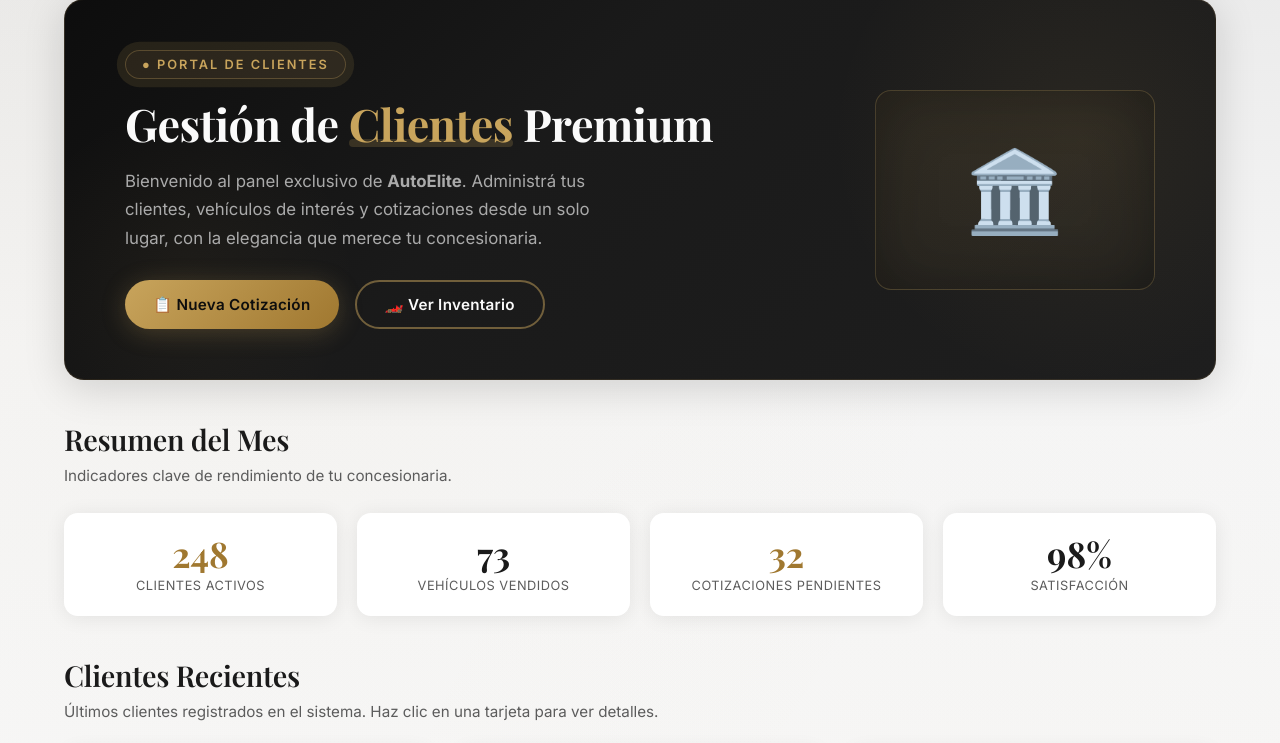
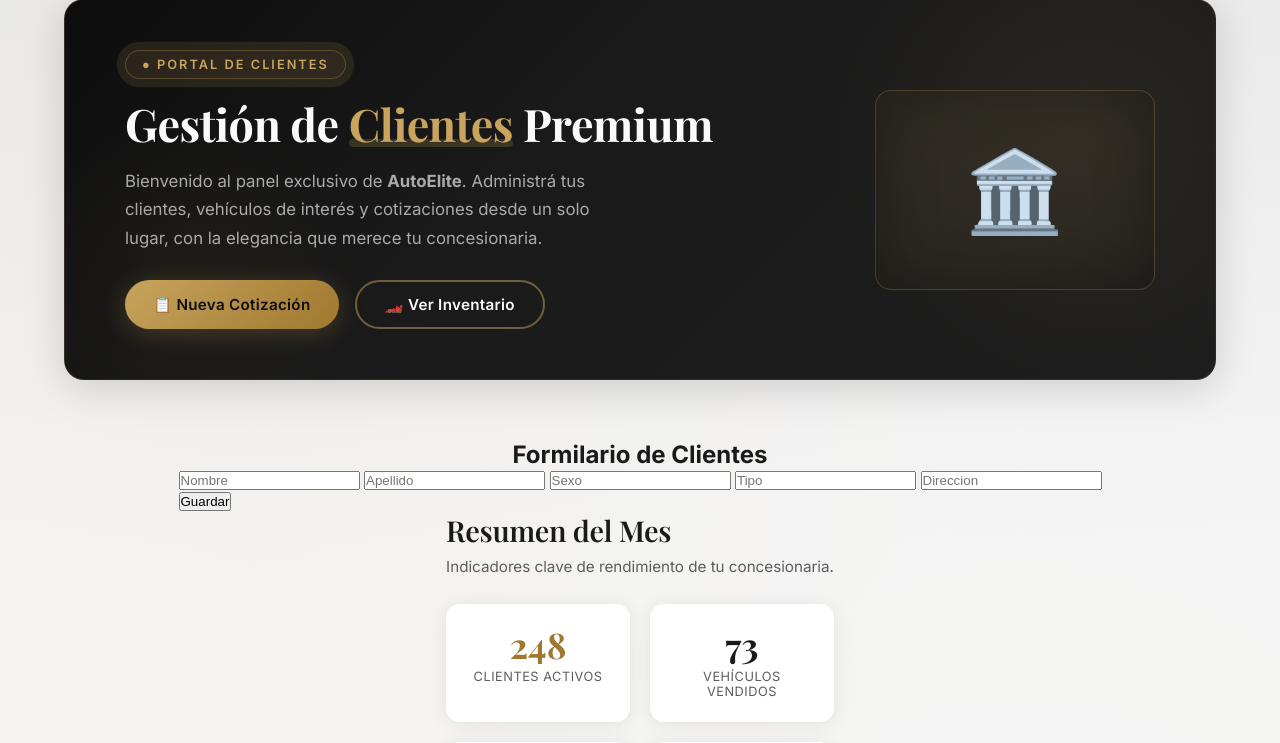
Before and after one commit to cesarbus2171-commits/Mysite, a Django app: template clientes/templates/clientes/clientes.html in a window 1280 px wide. Shown: the part 121-864 px from the top of the page. Run offline with Django 5.2, Linux system fonts and the light colour scheme; the template is opened without the code that fills it, so the values that code supplies are empty.

Commit message:
practica 8

```diff
--- a/clientes/models.py
+++ b/clientes/models.py
@@ -2,7 +2,7 @@ from django.db import models
 
 # Create your models here.
 
-class cliente(models.Model):
+class clientes(models.Model):
     nombre = models.CharField()
     apellido = models.CharField()
     sexo = models.CharField()
--- a/clientes/templates/clientes/clientes.html
+++ b/clientes/templates/clientes/clientes.html
@@ -726,6 +726,17 @@
             </div>
         </section>
 
+    </div> <h2> Formilario de Clientes</h2>
+    <form action="/pageclientes/nuevo/" method="post">
+        {% csrf_token %}
+        <input type="text" name="nombre" placeholder="Nombre" required>
+        <input type="text" name="apellido" placeholder="Apellido" required>
+        <input type="text" name="sexo" placeholder="Sexo" required>
+        <input type="text" name="tipo" placeholder="Tipo" required>
+        <input type="text" name="direccion" placeholder="Direccion" required>
+        <br><button>Guardar</button>
+    </form>
+
         <!-- ESTADÍSTICAS -->
         <div>
             <h2 class="section-title">Resumen del Mes</h2>
--- a/clientes/urls.py
+++ b/clientes/urls.py
@@ -1,6 +1,7 @@
 from django.urls import path
-from . import views
+from . views import listaclientes, creaclientes
 
 urlpatterns = [
-    path('form-clientes', views.clientes),
+    path('', listaclientes),
+    path('nuevo/', creaclientes),
 ]
--- a/mysitebustamante/urls.py
+++ b/mysitebustamante/urls.py
@@ -16,7 +16,7 @@ Including another URLconf
 """
 from django.contrib import admin
 from django.urls import path
-from django.urls import include
+from django.urls import include , path
 
 urlpatterns = [
     path('admin/', admin.site.urls),
```
Also changed, not shown: clientes/views.py (+15 -5 lines), clientes/migrations/0002_rename_cliente_clientes.py (added), productos/migrations/0002_remove_productos_categoria_productos_categorias.py (added).
